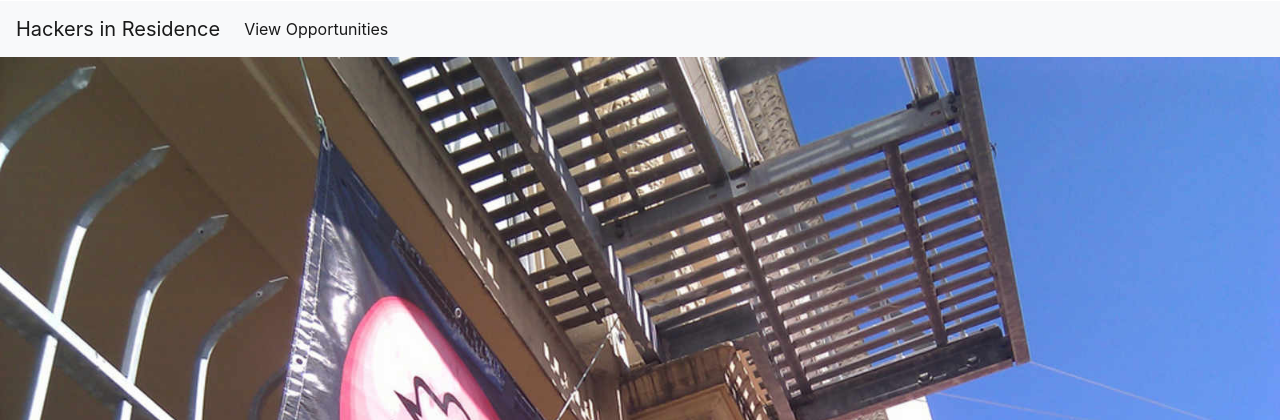
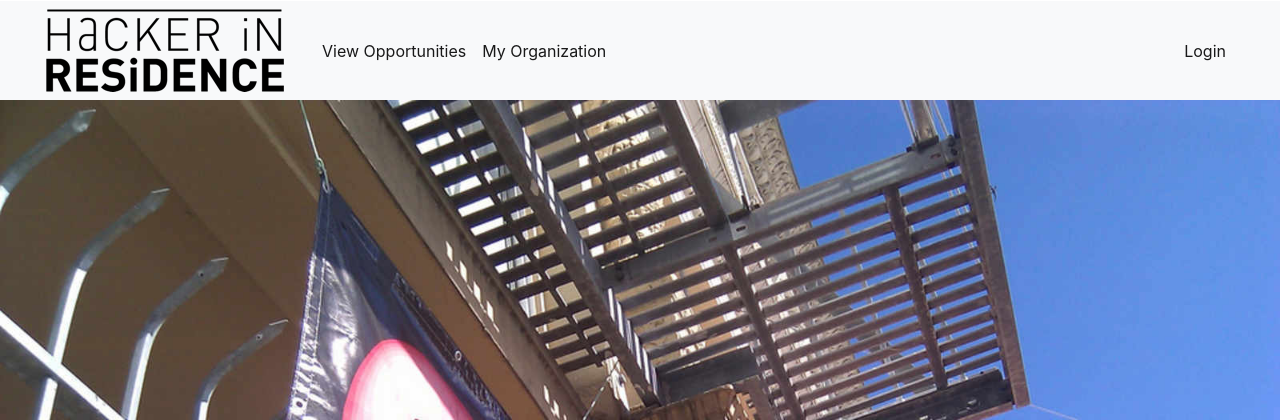
Before and after one commit to noisebridge/hackersinresidence, a Django app: page / in a window 1280 px wide. Shown: the top 420 px of the page. Run offline with Django 3.2, Linux system fonts and the light colour scheme; some libraries are stand-ins or nearby versions.

Commit message:
Fixed login links in the header, updated copy in 'create opportunity' page

```diff
--- a/hackersinresidence/static/css/main.css
+++ b/hackersinresidence/static/css/main.css
@@ -1,4 +1,23 @@
 
+
+
+/* header section */
+.header-logo {
+  padding: 0 30px !important;
+}
+.navbar-right-section {
+  justify-content: flex-end;
+  padding-right: 30px;
+}
+
+
+footer {
+  padding: 30px;
+  min-height: 300px;
+
+  color: ivory;
+  background-color: #222;
+}
 
 
 /* default.html default template section */
@@ -8,14 +27,3 @@
 .default-main {
   padding: 30px 0;
 }
-
-
-footer {
-  padding: 30px;
-  min-height: 300px;
-
-  color: ivory;
-  background-color: #222;
-
-
-}
--- a/hackersinresidence/webapp/templates/sections/header.html
+++ b/hackersinresidence/webapp/templates/sections/header.html
@@ -5,11 +5,11 @@
 <![endif]-->
 
 <nav class="navbar navbar-expand-lg navbar-light bg-light">
-  <a class="navbar-brand" href="/">Hackers in Residence</a>
-  {# <a class="pull-left header-logo" href="/">Hackers in Residence<img src="{% static "images/logo.svg" %}" \></a> #}
-  <button class="navbar-toggler" type="button" data-toggle="collapse" data-target="#navbarNavDropdown" aria-controls="navbarNavDropdown" aria-expanded="false" aria-label="Toggle navigation">
+  {# <a class="navbar-brand" href="/">Hackers in Residence</a> #}
+  <a class="pull-left header-logo" href="/"><img src="{% static "images/logo.png" %}" \></a>
+  <!-- <button class="navbar-toggler" type="button" data-toggle="collapse" data-target="#navbarNavDropdown" aria-controls="navbarNavDropdown" aria-expanded="false" aria-label="Toggle navigation">
     <span class="navbar-toggler-icon"></span>
-  </button>
+  </button> -->
   <div class="collapse navbar-collapse" id="navbarNavDropdown">
     <ul class="navbar-nav">
       <!--
@@ -20,7 +20,29 @@
       <li class="nav-item active">
         <a class="nav-link" href="/opportunities/">View Opportunities</a>
       </li>
+      <li class="nav-item active">
+        {% if user.is_authenticated %}
+          <a class="nav-link" href="/org/">My Organization</a>
+        {% else %}
+          <a class="nav-link" href="/account/login/">My Organization</a>
+        {% endif %}
+      </li>
+      {% if user.is_authenticated %}
+      <li class="nav-item active">
+        <a class="nav-link" href="/create/">Create Opportunity</a>
+      </li>
+      {% endif %}
     </ul>
+  <div class="collapse navbar-collapse navbar-right-section" id="navbarNavDropdown">
+    <div class="navbar-nav pull-right">
+      <span class="active">
+        {% if user.is_authenticated %}
+          <a class="nav-link" href="/account/logout/">Logout</a>
+        {% else %}
+          <a class="nav-link" href="/account/login/">Login</a>
+        {% endif %}
+      </span>
+    </div>
   </div>
 </nav>
 
--- a/hackersinresidence/webapp/urls.py
+++ b/hackersinresidence/webapp/urls.py
@@ -7,8 +7,8 @@ urlpatterns = [
     url(r'^opportunities/$', views.opportunities, name='opportunities'),
     # ?P regex extension available in re docs: https://docs.python.org/2/library/re.html
     url(r'^opportunity/(?P<opportunity_id>[0-9]+)/$', views.view_opportunity, name='view_opportunity'),
-    url(r'^create_opportunity/$', views.create_opportunity, name='create_opportunity'),
-    url(r'^update_organization/$', views.update_organization, name='update_organization'),
+    url(r'^create/$', views.create_opportunity, name='create_opportunity'),
+    url(r'^update_org/$', views.update_organization, name='update_organization'),
     url(r'^lipsum/$', views.lipsum, name='lipsum'),
     url(r'^privacy/$', views.privacy, name='privacy'),
     url(r'^terms/$', views.terms, name='terms'),
```
Also changed, not shown: hackersinresidence/webapp/static/css/main.css (+19 -11 lines), hackersinresidence/webapp/templates/pages/create_opportunity.html (+1 -7 lines), hackersinresidence/static/images/logo.png, hackersinresidence/webapp/static/images/logo.png.
